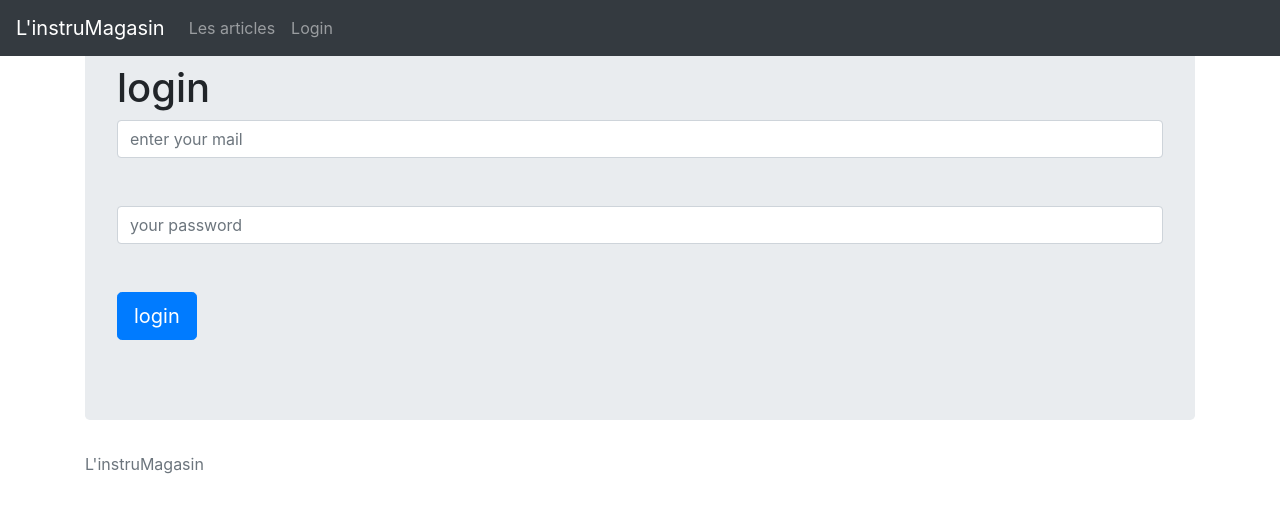
After one commit to Runolf/Sell_Instrument_ProjectWeb, a PHP site: page /Sell_Instrument_ProjectWeb/views/login.php in a window 1280 px wide. The commit adds this page. Shown: the top 513 px of the page. Run offline with PHP 8.4, Linux system fonts and the light colour scheme; data that the repository does not hold is empty; some libraries are stand-ins or nearby versions.

Commit message:
move logic of logic of login view into login controller
+ rename signup as login

```diff
--- a/project/views/includes/template.php
+++ b/project/views/includes/template.php
@@ -21,7 +21,7 @@
                     <li class="nav-item"><a class="nav-link" href="<?=ROOT_PATH?>articles">Les articles</a></li>
                     <?php
                       if(empty($_SESSION['mail']) && empty($_SESSION['pswd'])) {
-                        echo '<li class="nav-item"><a class="nav-link" href='.ROOT_PATH.'signup>Login</a></li>';
+                        echo '<li class="nav-item"><a class="nav-link" href='.ROOT_PATH.'login>Login</a></li>';
                       }else{
                         echo '<a class="logout btn btn-outline-success my-2 my-sm-0" href="logout.php">logout</a>';
                       }
--- /dev/null
+++ b/project/views/login.php
@@ -0,0 +1,17 @@
+<?php
+ob_start();
+?>
+
+<form class="form-group" method="post">
+  <input type="email" class="form-control" id="mail" name="mail" placeholder="enter your mail"> <br/><br/>
+  <input type="password" class="form-control" id="pswd" name="pswd" placeholder="your password"> <br/><br/>
+
+  <button type="submit" class="btn btn-primary btn-lg" id="button" name="button">login</button>
+
+</form>
+
+<?php
+  $title = "login";
+  $content = ob_get_clean();
+  include 'includes/template.php';
+ ?>
```
Also changed, not shown: project/controllers/login.php (added, +20 -0 lines), project/controllers/signup.php (deleted, +0 -7 lines), project/views/signup.php (deleted, +0 -29 lines).
